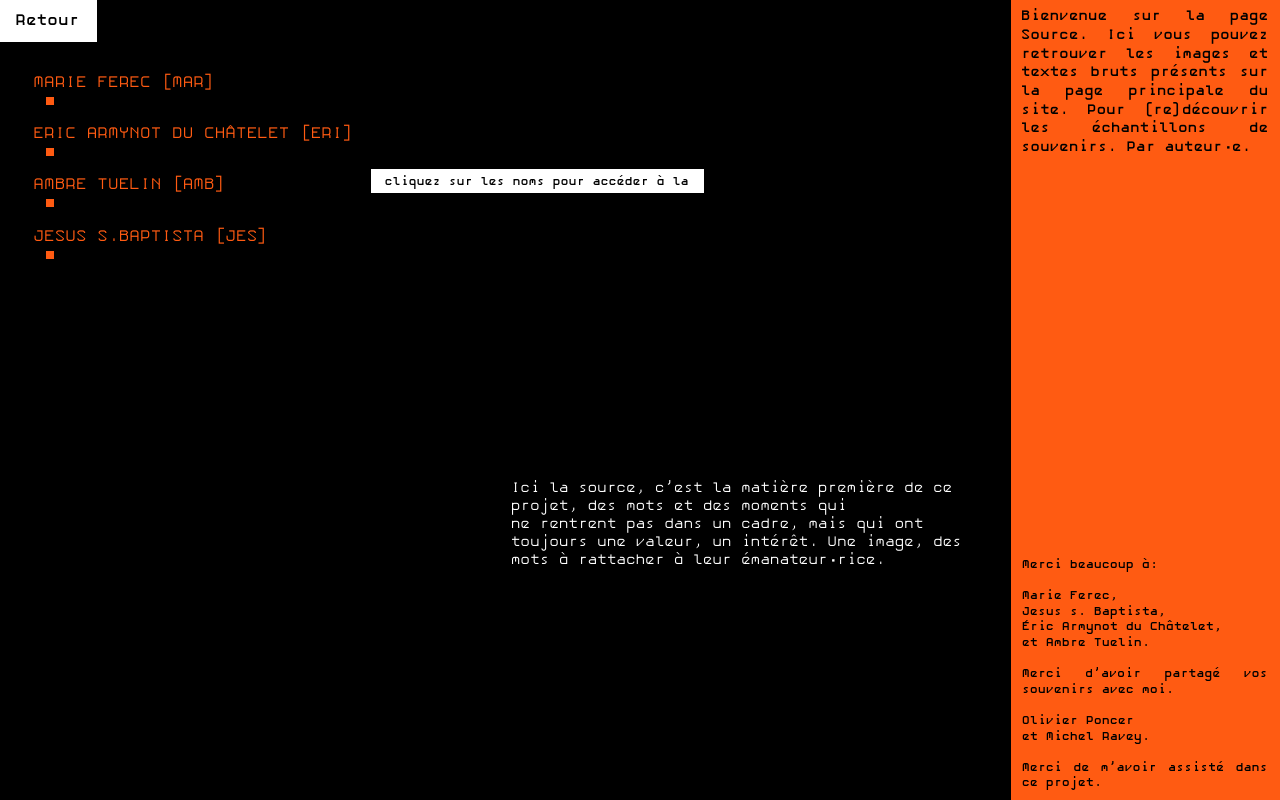
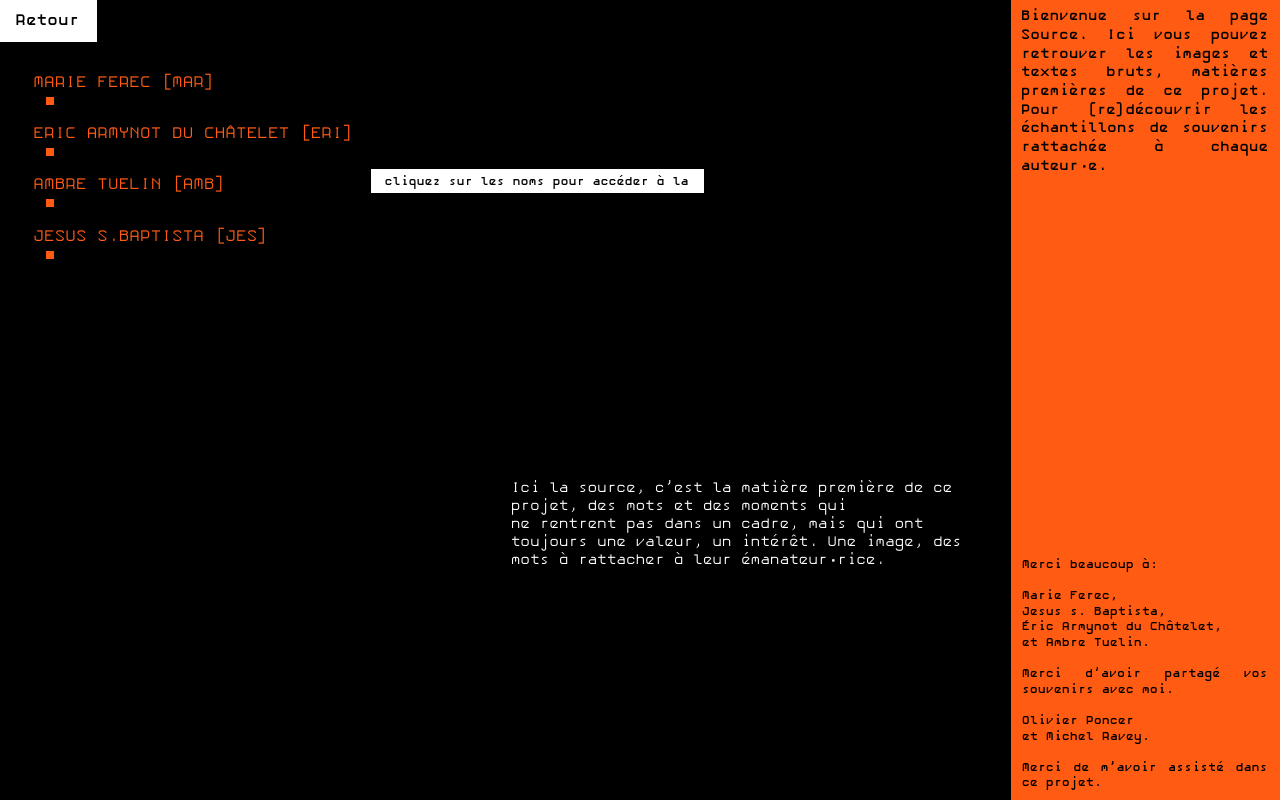
Before and after one commit to driceduconge/polarisation.github.io, a plain HTML site: page srces.html in a window 1280 px wide. Drawn offline with Linux system fonts and the light colour scheme.

Commit message:
Update srces.html

```diff
--- a/srces.html
+++ b/srces.html
@@ -9,8 +9,8 @@
 <body>
 <div id="droat">
     <div id="expliq">
-    Bienvenue sur la page Source. Ici vous pouvez retrouver les images et textes bruts présents sur la page principale du site.
-    Pour (re)découvrir les échantillons de souvenirs. Par auteur·e.
+    Bienvenue sur la page Source. Ici vous pouvez retrouver les images et textes bruts, matières premières de ce projet.
+    Pour (re)découvrir les échantillons de souvenirs rattachée à chaque auteur·e.
     </div>
     <div id="merci">
       Merci beaucoup à:<br><br>
```
